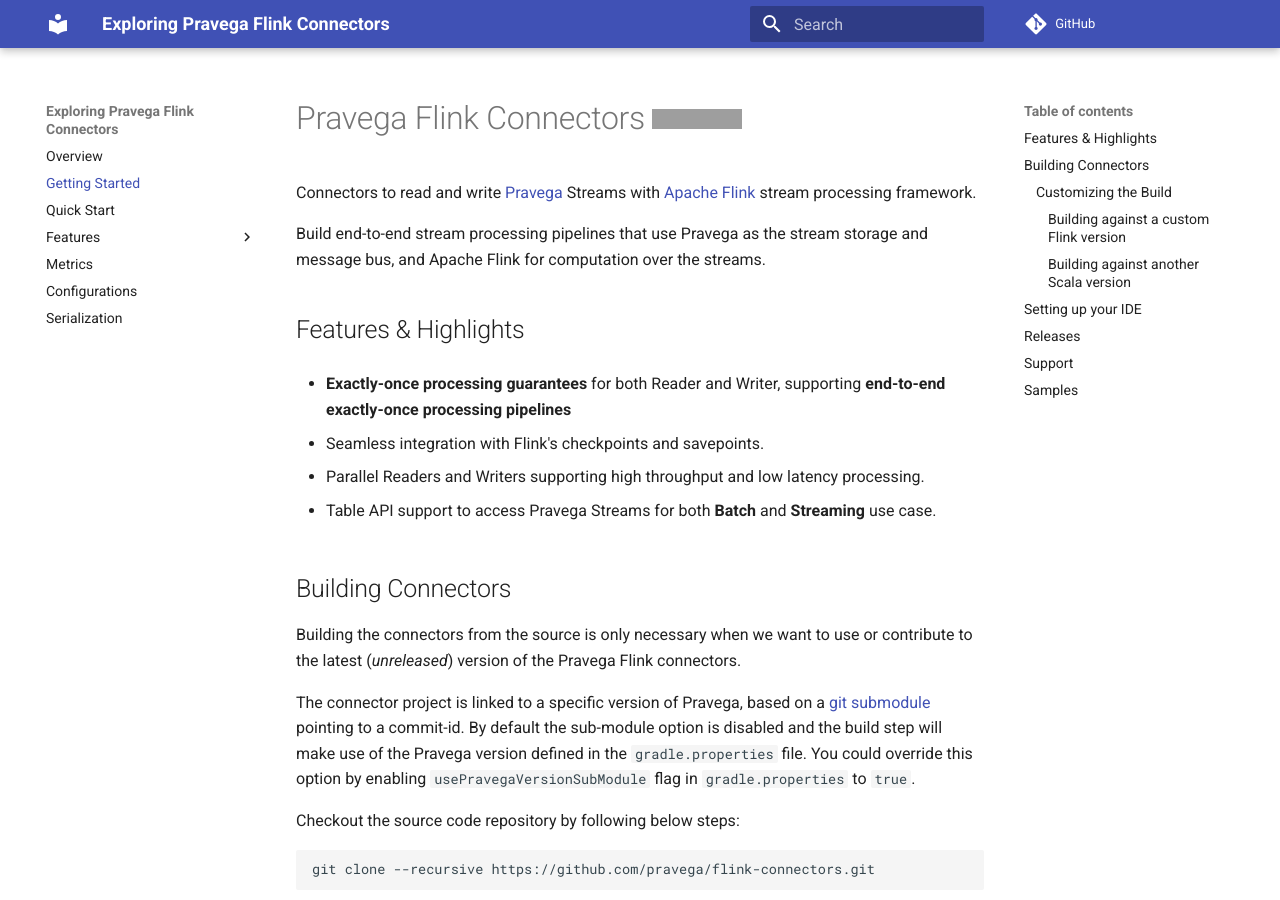
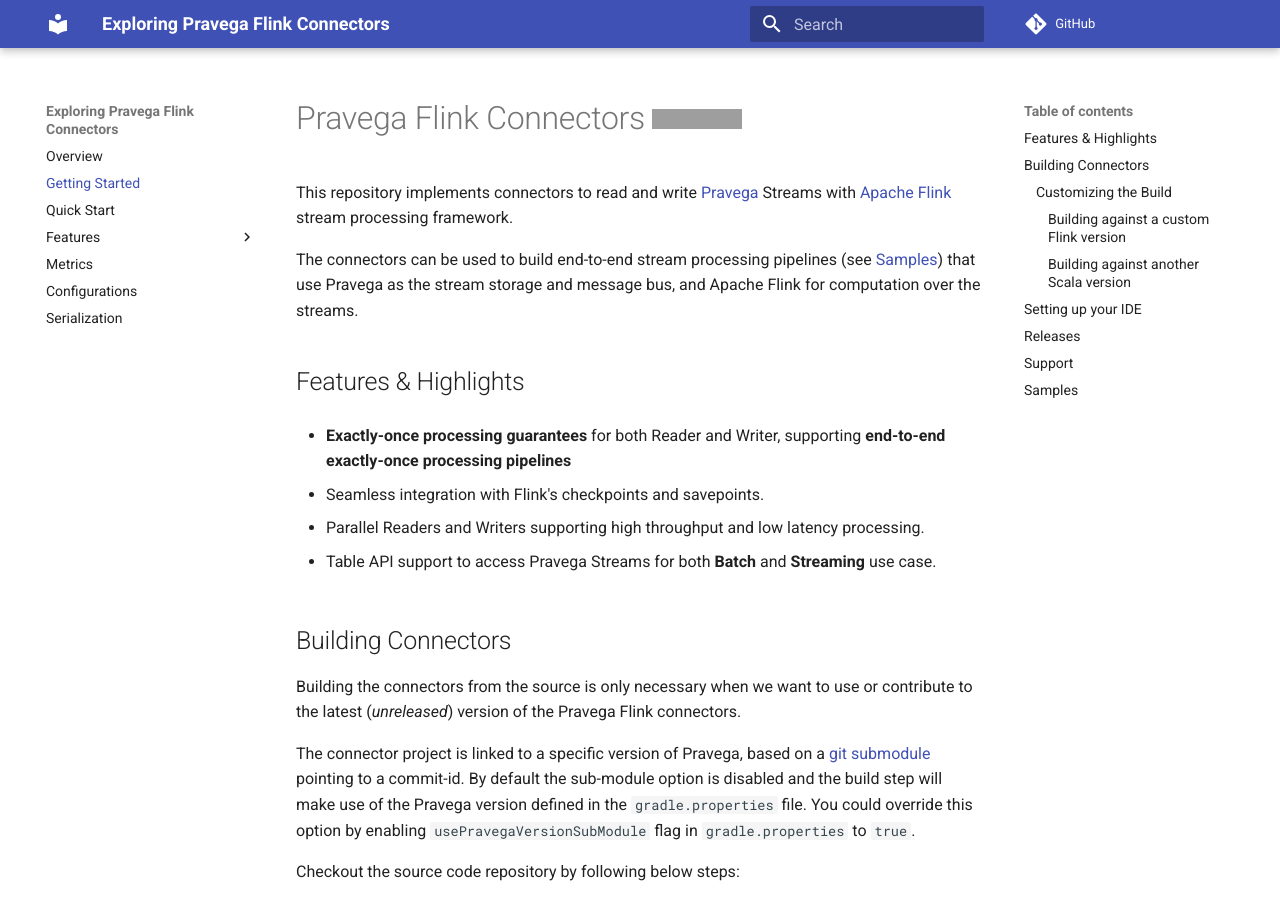
Before and after one commit to pravega/flink-connectors, an MkDocs documentation site: the page built from documentation/src/docs/getting-started.md, in a window 1280 px wide and 900 px high. Built offline with MkDocs 1.6.1 and Material for MkDocs 9.7.7, drawn with Linux system fonts in a browser that asks for light colours; comment, search, counter and statistics services are not loaded; grey boxes are pictures that could not be loaded.

Commit message:
[issue-199] Move documentation to connector repository   * updated docs to address review feedback
Signed-off-by: Vijay Srinivasaraghavan <vijayaraghavan.srinivasaraghavan@emc.com>

```diff
--- a/documentation/src/docs/getting-started.md
+++ b/documentation/src/docs/getting-started.md
@@ -9,9 +9,9 @@
 -->
 # Pravega Flink Connectors [![Build Status](https://travis-ci.org/pravega/flink-connectors.svg?branch=master)](https://travis-ci.org/pravega/flink-connectors)
 
-Connectors to read and write [Pravega](http://pravega.io/) Streams with [Apache Flink](http://flink.apache.org/) stream processing framework.
+This repository implements  connectors to read and write [Pravega](http://pravega.io/) Streams with [Apache Flink](http://flink.apache.org/) stream processing framework.
 
-Build end-to-end stream processing pipelines that use Pravega as the stream storage and message bus, and Apache Flink for computation over the streams.
+The connectors can be used to build end-to-end stream processing pipelines (see [Samples](https://github.com/pravega/pravega-samples)) that use Pravega as the stream storage and message bus, and Apache Flink for computation over the streams.
 
 
 ## Features & Highlights
```
Also changed, not shown: documentation/src/docs/batch.md (+3 -1 lines), documentation/src/docs/index.md (+0 -3 lines), documentation/src/docs/quickstart.md (+1 -3 lines), documentation/src/docs/serialization.md (+1 -1 lines), documentation/src/docs/streaming.md (+3 -1 lines), README.md.
